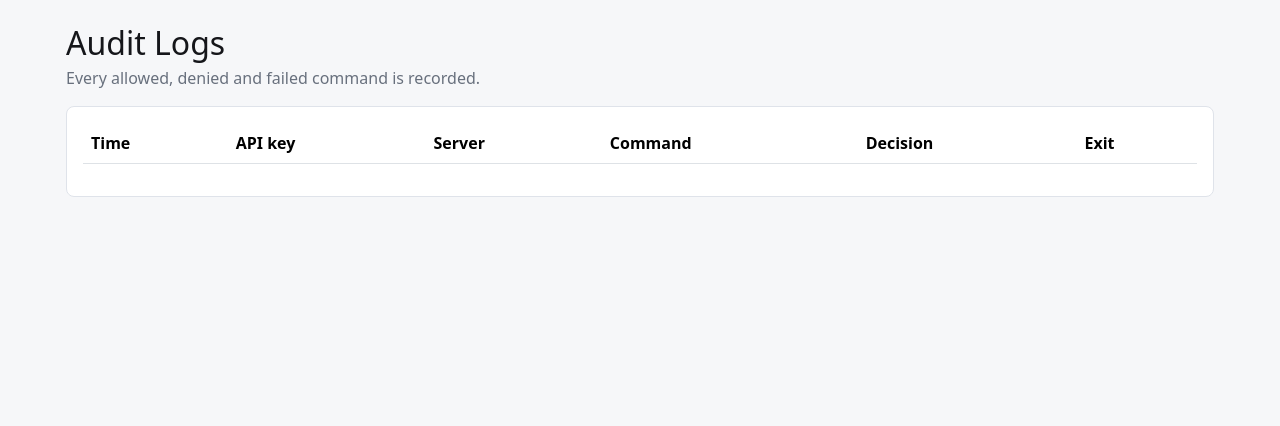
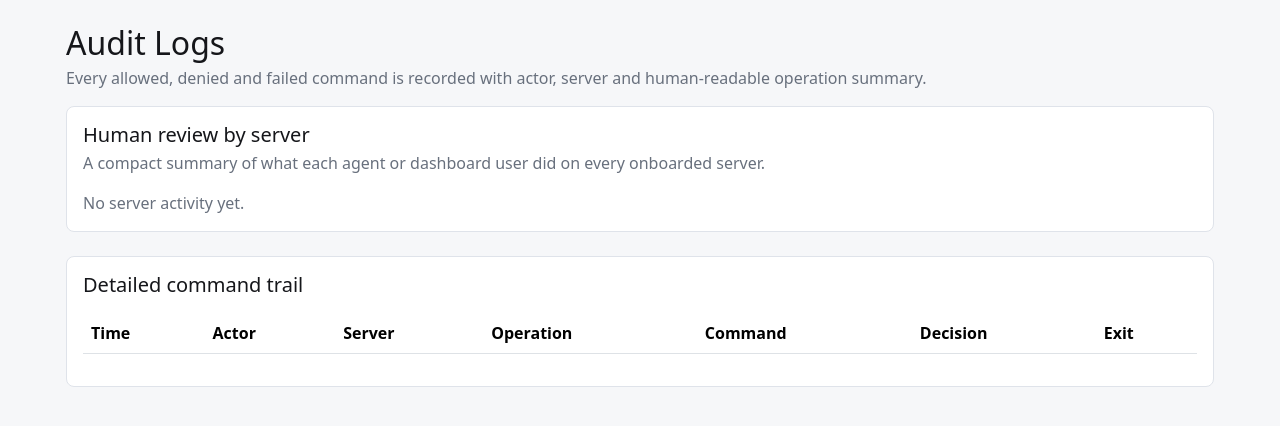
Before and after one commit to marcofucito/AgentGate, a FastAPI app: page /audit in a window 1280 px wide. Shown: the part 63-489 px from the top of the page. Run offline with FastAPI, Linux system fonts and the light colour scheme; the visitor is signed in with stand-in values (Sample User, id 1); lists and menus that the app fills with data are empty; parts of the project's set-up code (start-up, migrations or seed data) failed here and were passed over.

Commit message:
Add human-readable audit review

```diff
--- a/app/main.py
+++ b/app/main.py
@@ -211,6 +211,101 @@ def create_audit(db: Session, api_key_id, server_id, command, decision, reason="
     return audit
 
 
+def operation_summary(command: str) -> str:
+    normalized = " ".join(command.lower().split())
+    checks = [
+        (["apt-get", "install", "docker"], "Install Docker"),
+        (["docker.io", "install"], "Install Docker"),
+        (["apt-get", "purge", "docker"], "Uninstall Docker"),
+        (["apt-get", "remove", "docker"], "Uninstall Docker"),
+        (["nuking /var/lib/docker"], "Uninstall Docker"),
+        (["apt-get", "install", "python3"], "Install Python 3"),
+        (["python3 --version"], "Verify Python 3"),
+        (["docker --version"], "Verify Docker"),
+        (["free", "/mem:"], "Check memory usage"),
+        (["df", "-h"], "Check disk usage"),
+        (["uptime"], "Check uptime"),
+        (["systemctl", "nginx"], "Check nginx service"),
+        (["service", "nginx", "status"], "Check nginx service"),
+        (["whoami", "hostname"], "Connection identity check"),
+        (["apt-get", "update"], "Update package index"),
+        (["systemctl", "enable"], "Enable service"),
+        (["systemctl", "stop"], "Stop service"),
+        (["systemctl", "start"], "Start service"),
+        (["rm -rf"], "Destructive file removal attempt"),
+        (["cat /etc/shadow"], "Sensitive file access attempt"),
+    ]
+    for tokens, label in checks:
+        if all(token in normalized for token in tokens):
+            return label
+    if normalized.startswith("sudo "):
+        return "Privileged shell command"
+    if normalized.startswith(("apt ", "apt-get ")):
+        return "Package management"
+    if normalized.startswith(("systemctl ", "service ")):
+        return "Service management"
+    return "Shell command"
+
+
+def audit_actor(log: AuditLog, keys_by_id: dict[int, ApiKey]) -> str:
+    key = keys_by_id.get(log.api_key_id) if log.api_key_id else None
+    if key:
+        return f"{key.name} ({key.key_prefix}...)"
+    return "Dashboard user"
+
+
+def build_audit_rows(logs: list[AuditLog], servers_by_id: dict[int, ServerTarget], keys_by_id: dict[int, ApiKey]):
+    rows = []
+    for log in logs:
+        rows.append(
+            {
+                "log": log,
+                "server": servers_by_id.get(log.server_id) if log.server_id else None,
+                "actor": audit_actor(log, keys_by_id),
+                "operation": operation_summary(log.command),
+            }
+        )
+    return rows
+
+
+def build_server_reviews(rows):
+    reviews = {}
+    for row in rows:
+        server = row["server"]
+        if not server:
+            continue
+        review = reviews.setdefault(
+            server.id,
+            {
+                "server": server,
+                "total": 0,
+                "allowed": 0,
+                "denied": 0,
+                "error": 0,
+                "operations": {},
+            },
+        )
+        log = row["log"]
+        review["total"] += 1
+        if log.decision in ("allowed", "denied", "error"):
+            review[log.decision] += 1
+        operation = review["operations"].setdefault(
+            row["operation"],
+            {
+                "name": row["operation"],
+                "count": 0,
+                "last_actor": row["actor"],
+                "last_decision": log.decision,
+                "last_time": log.created_at,
+                "last_command": log.command,
+            },
+        )
+        operation["count"] += 1
+    for review in reviews.values():
+        review["operations"] = sorted(review["operations"].values(), key=lambda item: item["last_time"], reverse=True)
+    return sorted(reviews.values(), key=lambda item: item["server"].name.lower())
+
+
 @app.on_event("startup")
 def startup():
     Base.metadata.create_all(bind=engine)
@@ -250,7 +345,10 @@ async def home(request: Request):
             "denied": db.query(AuditLog).filter(AuditLog.decision == "denied").count(),
         }
         recent = db.query(AuditLog).order_by(AuditLog.created_at.desc()).limit(6).all()
-        return templates.TemplateResponse("dashboard.html", {"request": request, "stats": stats, "recent": recent})
+        servers_by_id = {s.id: s for s in db.query(ServerTarget).all()}
+        keys_by_id = {k.id: k for k in db.query(ApiKey).all()}
+        recent_rows = build_audit_rows(recent, servers_by_id, keys_by_id)
+        return templates.TemplateResponse("dashboard.html", {"request": request, "stats": stats, "recent": recent_rows})
     finally:
         db.close()
 
@@ -575,7 +673,12 @@ async def audit_page(request: Request):
         logs = db.query(AuditLog).order_by(AuditLog.created_at.desc()).limit(100).all()
         servers_by_id = {s.id: s for s in db.query(ServerTarget).all()}
         keys_by_id = {k.id: k for k in db.query(ApiKey).all()}
-        return templates.TemplateResponse("audit.html", {"request": request, "logs": logs, "servers": servers_by_id, "keys": keys_by_id})
+        rows = build_audit_rows(logs, servers_by_id, keys_by_id)
+        server_reviews = build_server_reviews(rows)
+        return templates.TemplateResponse(
+            "audit.html",
+            {"request": request, "rows": rows, "server_reviews": server_reviews},
+        )
     finally:
         db.close()
 
--- a/app/static/styles.css
+++ b/app/static/styles.css
@@ -98,6 +98,29 @@ body {
   vertical-align: middle;
 }
 
+.review-card {
+  border: 1px solid var(--line);
+  border-radius: 8px;
+  background: #fbfcfe;
+}
+
+.review-counts {
+  display: flex;
+  flex-wrap: wrap;
+  justify-content: flex-end;
+  gap: 6px;
+}
+
+.command-preview {
+  display: block;
+  max-width: 520px;
+  overflow: hidden;
+  text-overflow: ellipsis;
+  white-space: nowrap;
+  color: #424b57;
+  font-size: 12px;
+}
+
 .btn-primary {
   background: var(--accent);
   border-color: var(--accent);
--- a/app/templates/audit.html
+++ b/app/templates/audit.html
@@ -1,23 +1,76 @@
 {% extends "base.html" %}
 {% block content %}
 <h1 class="h2 mb-1">Audit Logs</h1>
-<p class="muted mb-3">Every allowed, denied and failed command is recorded.</p>
+<p class="muted mb-3">Every allowed, denied and failed command is recorded with actor, server and human-readable operation summary.</p>
+
+<div class="panel p-3 mb-4">
+  <div class="d-flex justify-content-between align-items-center mb-3">
+    <div>
+      <h2 class="h5 mb-1">Human review by server</h2>
+      <p class="muted mb-0">A compact summary of what each agent or dashboard user did on every onboarded server.</p>
+    </div>
+  </div>
+  <div class="row g-3">
+    {% for review in server_reviews %}
+    <div class="col-lg-6">
+      <div class="review-card p-3 h-100">
+        <div class="d-flex justify-content-between gap-3 mb-2">
+          <div>
+            <h3 class="h6 mb-1">{{ review.server.name }}</h3>
+            <div class="muted">{{ review.server.host }}:{{ review.server.port }} as {{ review.server.username }}</div>
+          </div>
+          <div class="text-end">
+            <div class="fw-semibold">{{ review.total }} events</div>
+            <div class="review-counts">
+              <span class="badge badge-allowed">{{ review.allowed }} allowed</span>
+              <span class="badge badge-denied">{{ review.denied }} denied</span>
+              <span class="badge badge-error">{{ review.error }} error</span>
+            </div>
+          </div>
+        </div>
+        <table class="table table-sm mb-0">
+          <thead><tr><th>Operation</th><th>Last actor</th><th>Last result</th><th>Count</th></tr></thead>
+          <tbody>
+            {% for operation in review.operations %}
+            <tr>
+              <td>
+                <div class="fw-semibold">{{ operation.name }}</div>
+                <code class="command-preview">{{ operation.last_command }}</code>
+              </td>
+              <td>{{ operation.last_actor }}</td>
+              <td><span class="badge badge-{{ operation.last_decision }}">{{ operation.last_decision }}</span></td>
+              <td>{{ operation.count }}</td>
+            </tr>
+            {% endfor %}
+          </tbody>
+        </table>
+      </div>
+    </div>
+    {% else %}
+    <div class="col-12 muted">No server activity yet.</div>
+    {% endfor %}
+  </div>
+</div>
+
 <div class="panel p-3">
+  <h2 class="h5 mb-3">Detailed command trail</h2>
   <table class="table align-middle">
-    <thead><tr><th>Time</th><th>API key</th><th>Server</th><th>Command</th><th>Decision</th><th>Exit</th></tr></thead>
+    <thead><tr><th>Time</th><th>Actor</th><th>Server</th><th>Operation</th><th>Command</th><th>Decision</th><th>Exit</th></tr></thead>
     <tbody>
-      {% for log in logs %}
+      {% for row in rows %}
+      {% set log = row.log %}
       <tr>
         <td class="muted">{{ log.created_at.strftime("%H:%M:%S") }}</td>
-        <td>{{ keys.get(log.api_key_id).key_prefix ~ "..." if log.api_key_id and keys.get(log.api_key_id) else "dashboard" }}</td>
-        <td>{{ servers.get(log.server_id).name if log.server_id and servers.get(log.server_id) else "-" }}</td>
+        <td>{{ row.actor }}</td>
+        <td>{{ row.server.name if row.server else "-" }}</td>
+        <td class="fw-semibold">{{ row.operation }}</td>
         <td><code>{{ log.command }}</code></td>
         <td><span class="badge badge-{{ log.decision }}">{{ log.decision }}</span></td>
         <td>{{ log.exit_code if log.exit_code is not none else "-" }}</td>
       </tr>
       <tr>
         <td></td>
-        <td colspan="5">
+        <td colspan="6">
           {% if log.reason %}<div class="muted mb-2">{{ log.reason }}</div>{% endif %}
           {% if log.stdout_preview %}<pre class="terminal">{{ log.stdout_preview }}</pre>{% endif %}
           {% if log.stderr_preview %}<pre class="terminal">{{ log.stderr_preview }}</pre>{% endif %}
```
Also changed, not shown: app/templates/dashboard.html (+10 -4 lines).
